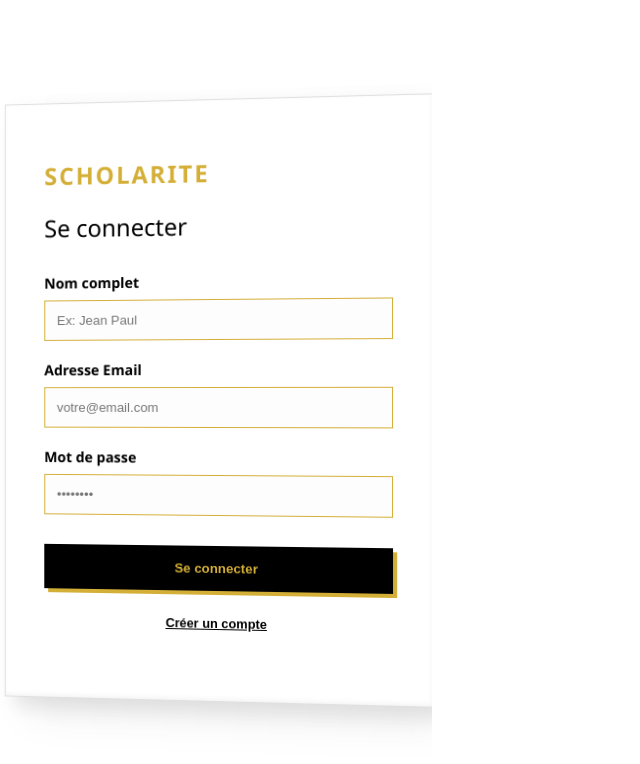
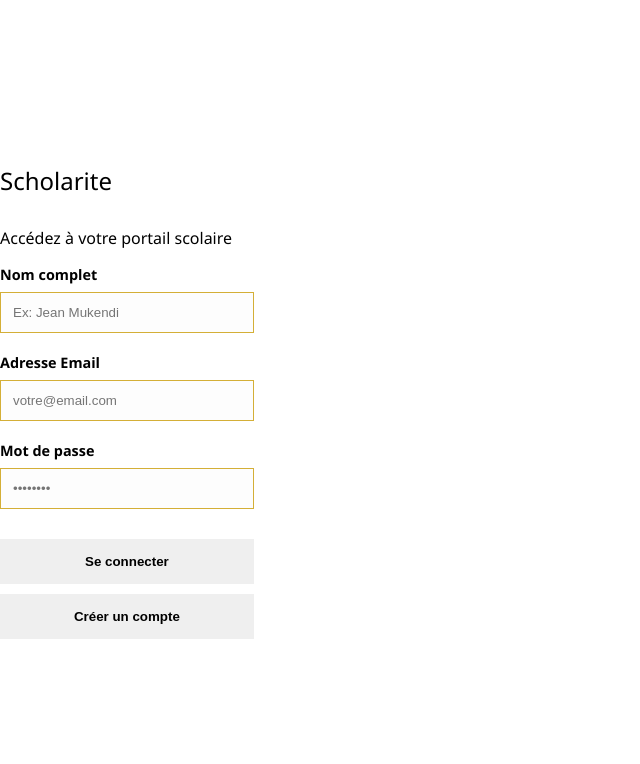
Before and after one commit to keppler999/PrimaireSchool-kin, a plain HTML site: page index.html in a window 1280 px wide. Shown: the whole page, without its empty margins (0-640 px from the left). Drawn offline with nearby package versions, Linux system fonts and the light colour scheme.

Commit message:
Refactor login form and update button styles

```diff
--- a/index.html
+++ b/index.html
@@ -5,20 +5,18 @@
     <meta name="viewport" content="width=device-width, initial-scale=1.0">
     <title>Scholarite - Se Connecter</title>
     <link rel="stylesheet" href="style.css">
+    <link href="https://fonts.googleapis.com/css2?family=Poppins:wght@300;400;600&display=swap" rel="stylesheet">
 </head>
 <body>
+    <div class="background-container">
+        <div class="glass-card">
+            <h2>Scholarite</h2>
+            <p class="subtitle">Accédez à votre portail scolaire</p>
 
-    <div class="main-container">
-        <div class="outer-frame"></div>
-
-        <div class="login-card">
-            <h1>Scholarite</h1>
-            <h2>Se connecter</h2>
-
-            <form id="loginForm">
+            <form id="auth-form">
                 <div class="input-group">
                     <label for="name">Nom complet</label>
-                    <input type="text" id="name" placeholder="Ex: Jean Paul" required>
+                    <input type="text" id="name" placeholder="Ex: Jean Mukendi" required>
                 </div>
 
                 <div class="input-group">
@@ -31,11 +29,12 @@
                     <input type="password" id="password" placeholder="••••••••" required>
                 </div>
 
-                <button type="submit" class="btn-login">Se connecter</button>
-                <button type="button" class="btn-register" id="btnRegister">Créer un compte</button>
+                <div class="button-container">
+                    <button type="submit" id="login-btn" class="btn-primary">Se connecter</button>
+                    <button type="button" id="signup-btn" class="btn-secondary">Créer un compte</button>
+                </div>
             </form>
-
-            <p id="message" class="error-msg"></p>
+            <p id="message" class="error-message"></p>
         </div>
     </div>
 
```
